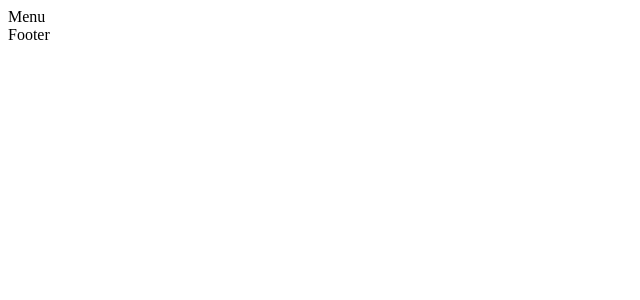
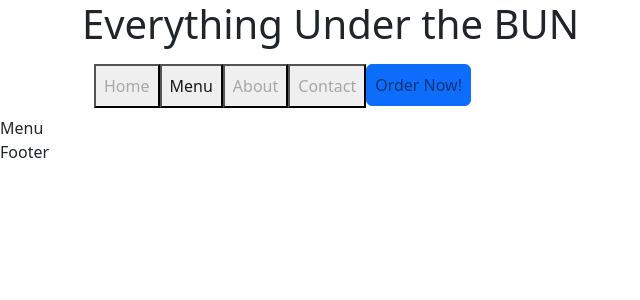
Before and after one commit to brian-burdine/react-random-restaurant, a React (Create React App) app in the folder restaurant/: page / in a window 1280 px wide. Shown: the top 300 px of the page, without its empty margins (0-640 px from the left). Built offline with nearby package versions, Linux system fonts and the light colour scheme.

Commit message:
Wrote header rendering

```diff
--- a/restaurant/src/App.js
+++ b/restaurant/src/App.js
@@ -11,7 +11,7 @@ function App() {
         <Menu />
         <Footer />
     </>
-  )
+  );
 }
 
 export default App;
--- a/restaurant/src/components/NavItem.js
+++ b/restaurant/src/components/NavItem.js
@@ -0,0 +1,23 @@
+function NavItem (props) {
+    const {view, text, additionalClasses, setView} = props;
+
+    function handleClick (event) {
+        if (setView) {
+            setView(event.target.id);
+        }
+    }
+
+    return (
+        <li className="nav-item">
+            <button
+                className={`nav-link ${additionalClasses}`}
+                id={view}
+                onClick={handleClick}
+            >
+                {text}
+            </button>
+        </li>
+    );
+}
+
+export default NavItem;
--- a/restaurant/src/components/SiteBar.js
+++ b/restaurant/src/components/SiteBar.js
@@ -0,0 +1,63 @@
+import React from 'react';
+import NavItem from './NavItem';
+
+function SiteBar() {
+    const PAGES = [
+        {
+            id: "home",
+            text: "Home",
+            additionalClasses: "disabled"
+        },
+        {
+            id: "menu",
+            text: "Menu",
+            additionalClasses: "active"
+        },
+        {
+            id: "about",
+            text: "About",
+            additionalClasses: "disabled"
+        },
+        {
+            id: "contact",
+            text: "Contact",
+            additionalClasses: "disabled"
+        },
+        {
+            id: "online-order",
+            text: "Order Now!",
+            additionalClasses: "btn btn-primary"
+        }
+    ]
+  return (
+    <nav className="navbar navbar-expand-lg" id="site-nav">
+        <div className="container-fluid">
+            <button
+                class="navbar-toggler"
+                type="button"
+                data-bs-toggle="collapse"
+                data-bs-target="#site-nav-bar"
+                aria-controls="site-nav-bar"
+                aria-expanded="false"
+                aria-label="Toggle navigation"
+            >
+                <span class="navbar-toggler-icon"></span>
+            </button>
+            <div class="collapse navbar-collapse" id="site-nav-bar">
+                <ul className="navbar-nav nav-fill">
+                    {PAGES.map((page, index) => {
+                        return <NavItem
+                            key={index}
+                            view={page.id}
+                            text={page.text}
+                            additionalClasses={page.additionalClasses}
+                        />
+                    })}
+                </ul>
+            </div>
+        </div>
+    </nav>
+  );
+}
+
+export default SiteBar;
--- a/restaurant/src/components/SiteHeader.js
+++ b/restaurant/src/components/SiteHeader.js
@@ -1,3 +1,15 @@
-function SiteHeader () {}
+import SiteBar from "./SiteBar";
+import SiteLogo from "./SiteLogo";
+
+function SiteHeader () {
+    return (
+        <header>
+            <div className="container justify-content-center" id="site-header">
+                <SiteLogo />
+                <SiteBar />
+            </div>
+        </header>
+    );
+}
 
 export default SiteHeader;
--- a/restaurant/src/components/SiteLogo.js
+++ b/restaurant/src/components/SiteLogo.js
@@ -0,0 +1,5 @@
+function SiteLogo () {
+    return <h1>Everything Under the BUN</h1>;
+}
+
+export default SiteLogo;
--- a/restaurant/src/index.js
+++ b/restaurant/src/index.js
@@ -1,5 +1,7 @@
 import React from 'react';
 import ReactDOM from 'react-dom/client';
+import 'bootstrap/dist/css/bootstrap.css';
+import 'bootstrap/dist/js/bootstrap.js';
 import App from './App';
 
 const root = ReactDOM.createRoot(document.getElementById('root'));
```
Also changed, not shown: 1 other file (tests, documents, lock files or other folders).
